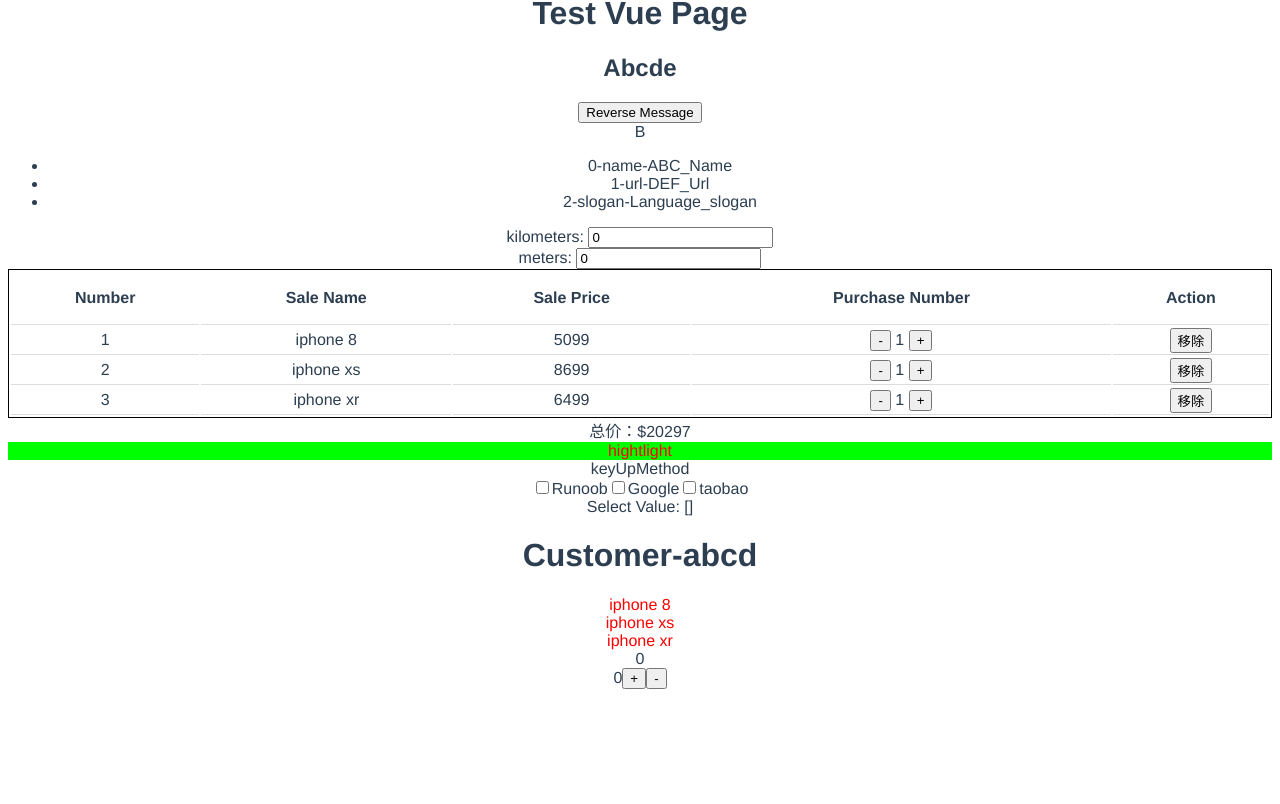
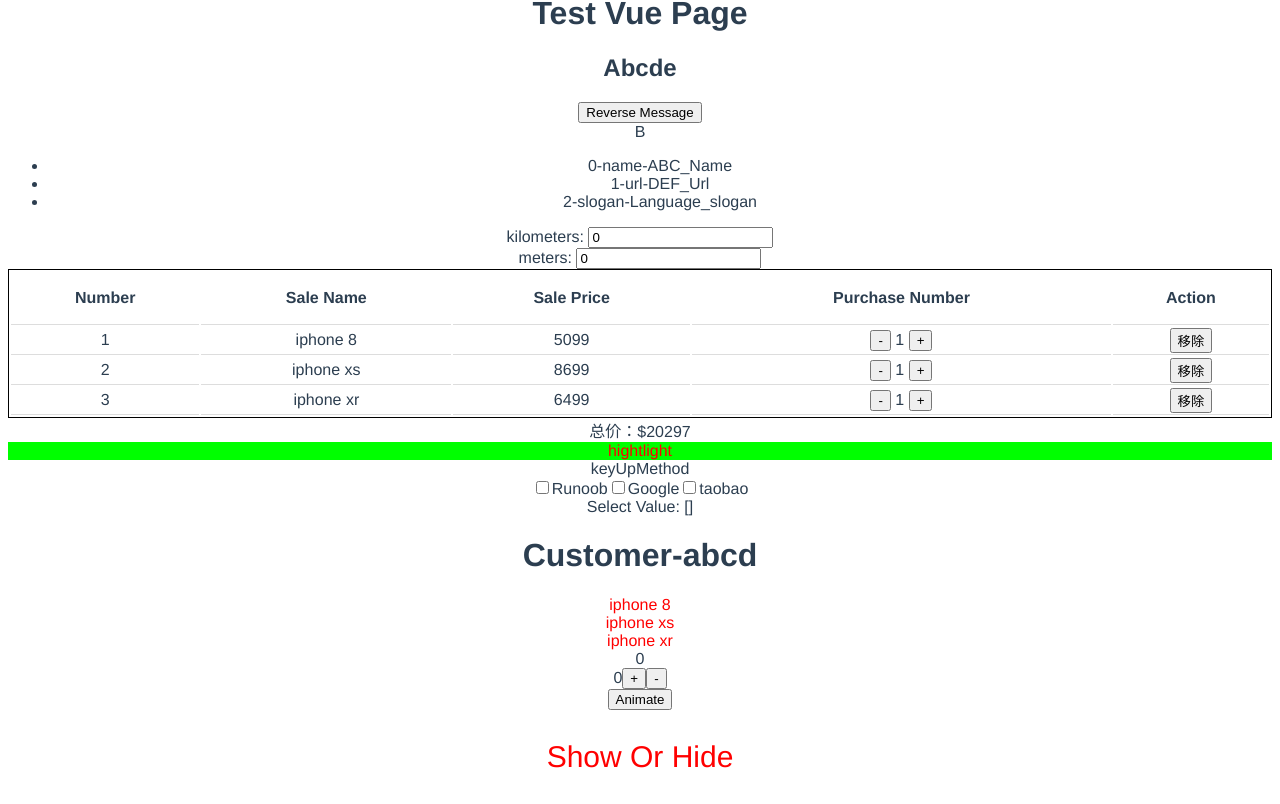
Before and after one commit to xumgit/TestScript, a Vue app in the folder vue/testoneproject/: page /#/testVue in a window 1280 px wide. Shown: the part 308-1112 px from the top of the page. Before the commit the page ends 1005 px from the top, so only its background shows below. Built offline with nearby package versions, Linux system fonts and the light colour scheme.

Commit message:
Study vue
need continue ......

```diff
--- a/vue/testoneproject/package.json
+++ b/vue/testoneproject/package.json
@@ -14,6 +14,7 @@
     "build": "node build/build.js"
   },
   "dependencies": {
+    "axios": "^0.19.0",
     "vue": "^2.5.2",
     "vue-router": "^3.0.1"
   },
--- a/vue/testoneproject/src/components/TestVue.vue
+++ b/vue/testoneproject/src/components/TestVue.vue
@@ -73,6 +73,12 @@
       {{totalCount}} <br />
       <buttonClick v-on:plusChangeValue="plusTotalCountValue"></buttonClick>
     </div>
+    <div>
+      <button v-on:click="show = !show">Animate</button>
+      <transition name="fade">
+        <p v-show="show" v-bind:style="styleobj">Show Or Hide</p>
+      </transition>
+    </div>
   </div>
 </template>
 
@@ -100,7 +106,12 @@ export default {
       isActive: true,
       bindStyle: {'background-color': '#00ff00'},
       checkedNames: [],
-      totalCount: 0
+      totalCount: 0,
+      show: true,
+      styleobj: {
+          fontSize:'30px',
+          color:'red'
+      }
     }
   },
   methods: {
```
Also changed, not shown: 1 other file (tests, documents, lock files or other folders).
